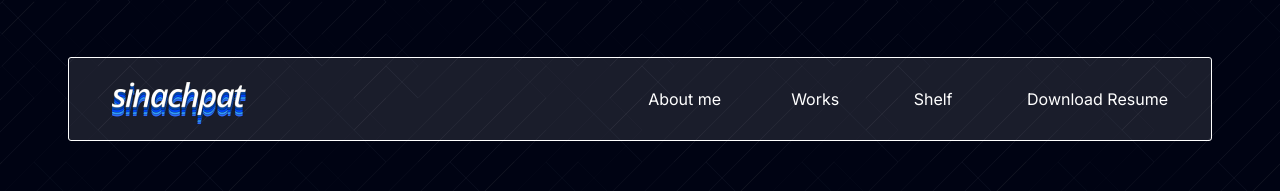
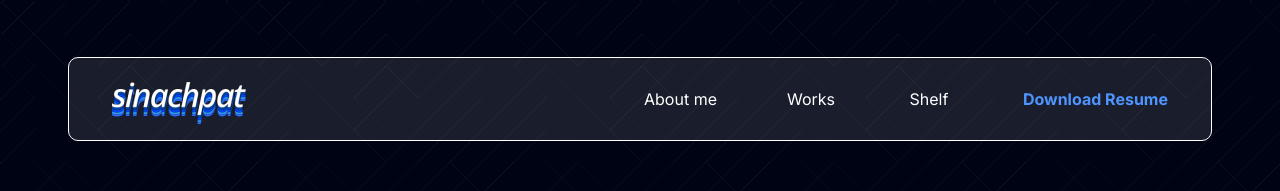
Before and after one commit to hammedakin/sinach-portfolio-website, a React (Create React App) app: page / in a window 1280 px wide. Shown: the top 191 px of the page. Built offline with nearby package versions, Linux system fonts and the light colour scheme.

Commit message:
fix: Border Radius fix

```diff
--- a/src/components/Navbar/navbar.js
+++ b/src/components/Navbar/navbar.js
@@ -17,7 +17,9 @@ const Navbar = () => {
         <Link to="/">About me</Link>
         <Link to="/">Works</Link>
         <Link to="/"> Shelf </Link>
-        <Link to="/">Download Resume</Link>
+        <Link to="/" className="resume">
+          Download Resume
+        </Link>
         <button className="nav-btn nav-close-btn" onClick={showNavBar}>
           <FaTimes />
         </button>
--- a/src/components/Navbar/navbar.styled.js
+++ b/src/components/Navbar/navbar.styled.js
@@ -7,8 +7,8 @@ export const Header = styled.div`
   padding: 0px 43px;
   align-items: center;
   background: rgba(255, 255, 255, 0.1);
-  border: 0.3px solid #ffffff;
-  border-radius: 3px;
+  border: 0.019rem solid #ffffff;
+  border-radius: 10px;
   justify-content: space-between;
   .nav-btn {
     border: none;
@@ -49,6 +49,12 @@ export const Nav = styled.nav`
     /* margin: 0px 70px; */
     margin-left: 70px;
   }
+  .resume {
+    font-weight: 700;
+    font-size: 16px;
+    line-height: 19px;
+    color: #4f95ff;
+  }
   @media (max-width: 1024px) {
     position: fixed;
     top: 0;
--- a/src/index.css
+++ b/src/index.css
@@ -5,6 +5,11 @@
 }
 .App {
   font-family: "Inter", sans-serif;
+  font-family: "Inter";
+  font-style: normal;
+  font-weight: 400;
+  font-size: 16px;
+  line-height: 19px;
   background-image: url("./assets/background.png");
   background-repeat: no-repeat;
   background-position: center;
```
